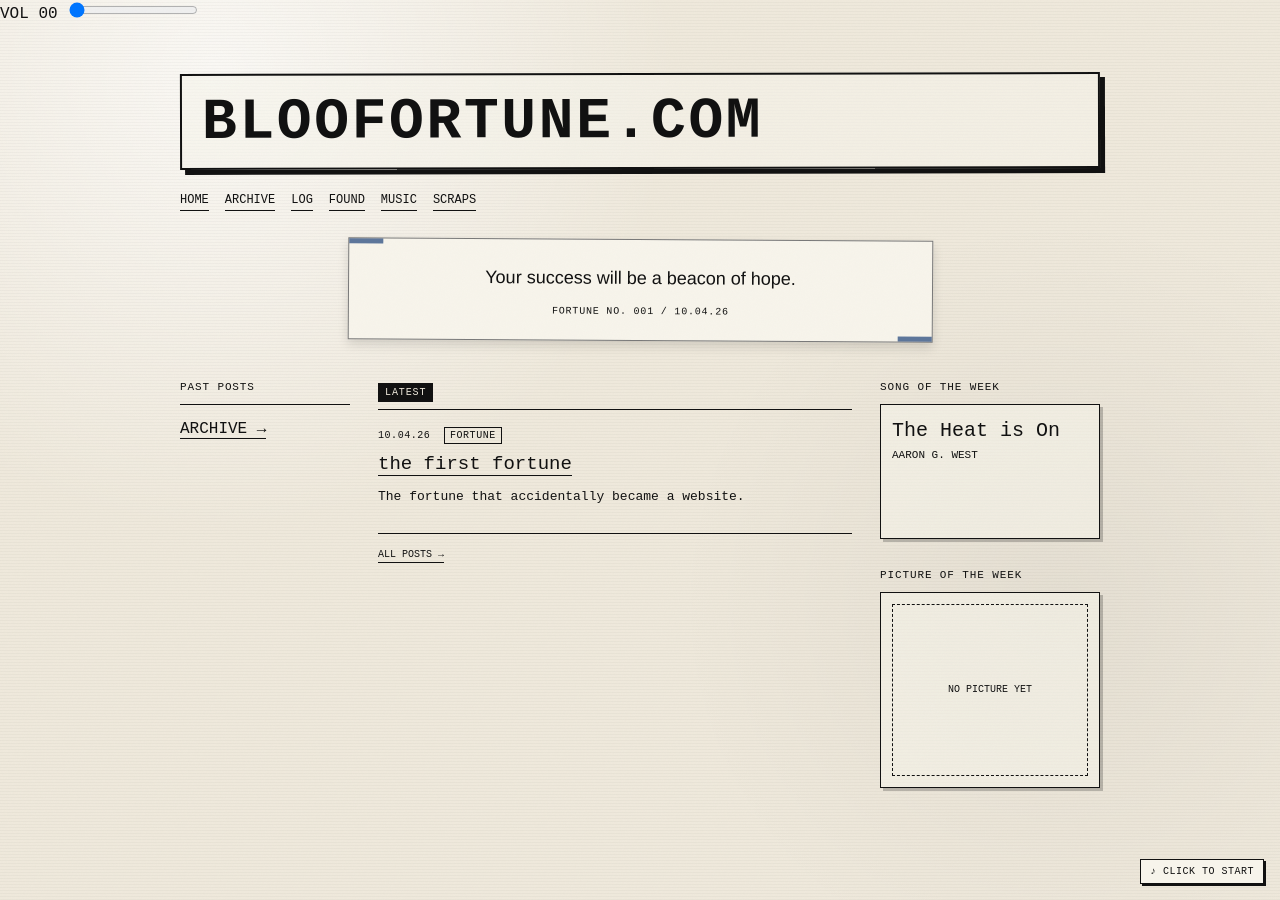
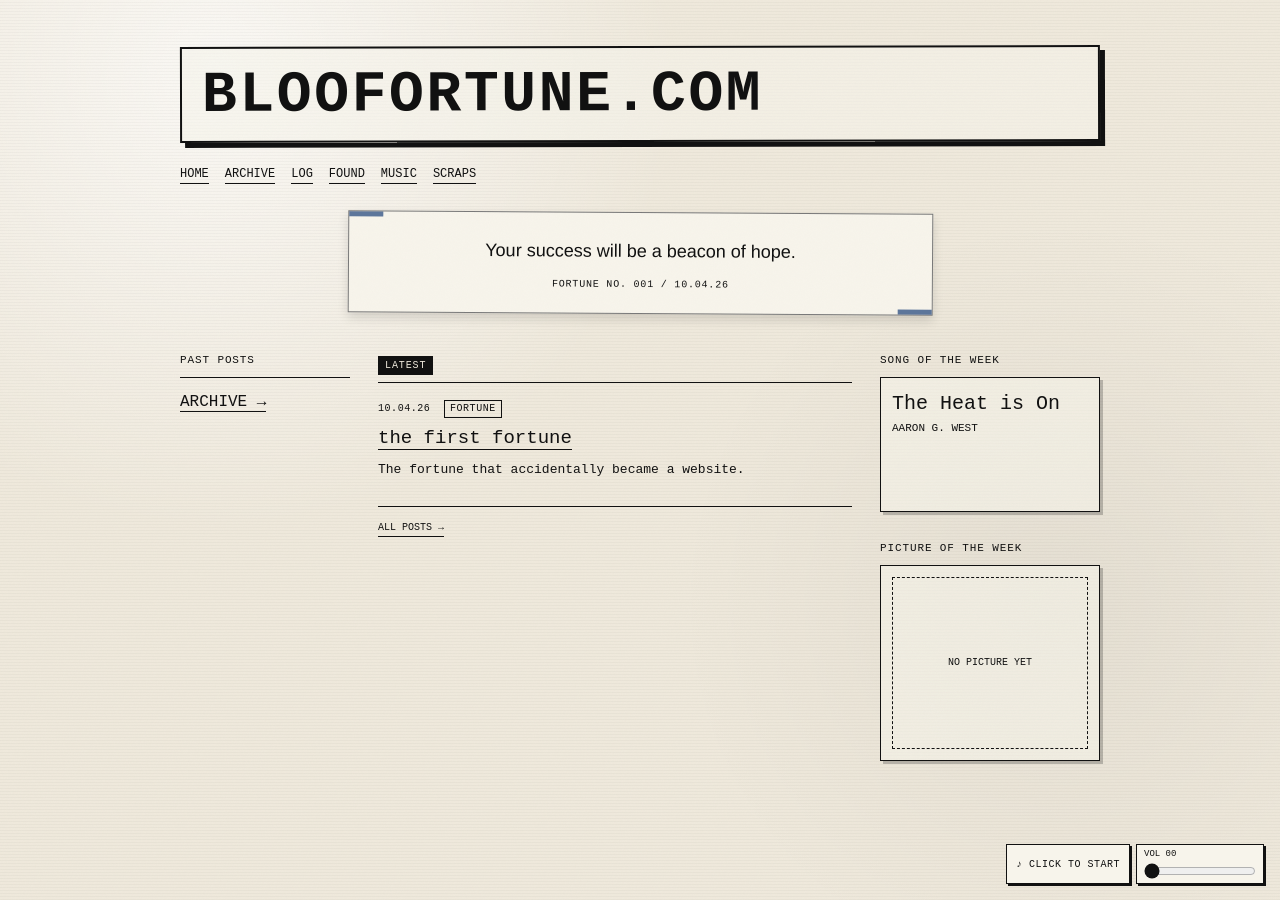
Before and after one commit to Blookittt/blookittt.github.io, a Jekyll site: the page built from index.html, in a window 1280 px wide. Built offline with Jekyll 4.4.1, drawn with Linux system fonts in a browser that asks for light colours.

Commit message:
Style music volume controls

```diff
--- a/assets/style.css
+++ b/assets/style.css
@@ -62,11 +62,16 @@
   background:var(--ink);
   color:var(--paper);
 }
-.audio-toggle{
+.audio-controls{
   position:fixed;
   right:16px;
   bottom:16px;
   z-index:40;
+  display:flex;
+  align-items:stretch;
+  gap:6px;
+}
+.audio-toggle{
   border:1px solid var(--ink);
   background:var(--paper2);
   color:var(--ink);
@@ -80,6 +85,25 @@
 .audio-toggle.is-playing{
   background:var(--ink);
   color:var(--paper);
+}
+.volume-control{
+  width:128px;
+  border:1px solid var(--ink);
+  background:var(--paper2);
+  box-shadow:2px 2px 0 var(--ink);
+  padding:5px 7px 4px;
+  font:9px/1 "Courier New",Courier,monospace;
+}
+.volume-control span{
+  display:block;
+  margin-bottom:4px;
+}
+.volume-control input{
+  display:block;
+  width:100%;
+  margin:0;
+  accent-color:var(--ink);
+  cursor:pointer;
 }
 .fortune-link{color:inherit;text-decoration:none}
 .fortune{
@@ -343,5 +367,6 @@
   }
   .entry-title{font-size:18px}
   .archive-list li{grid-template-columns:75px 1fr}
-  .audio-toggle{right:10px;bottom:10px}
+  .audio-controls{right:10px;bottom:10px}
+  .volume-control{width:110px}
 }
```
